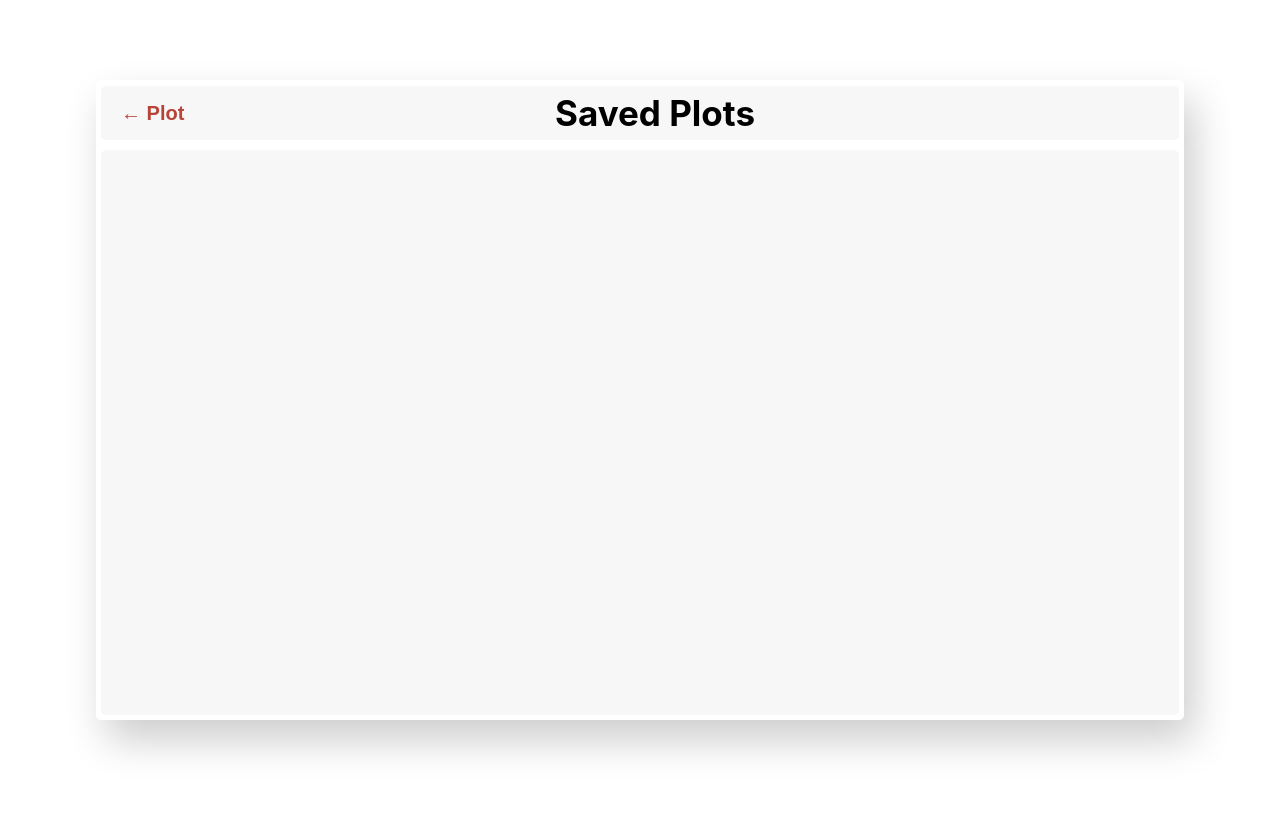
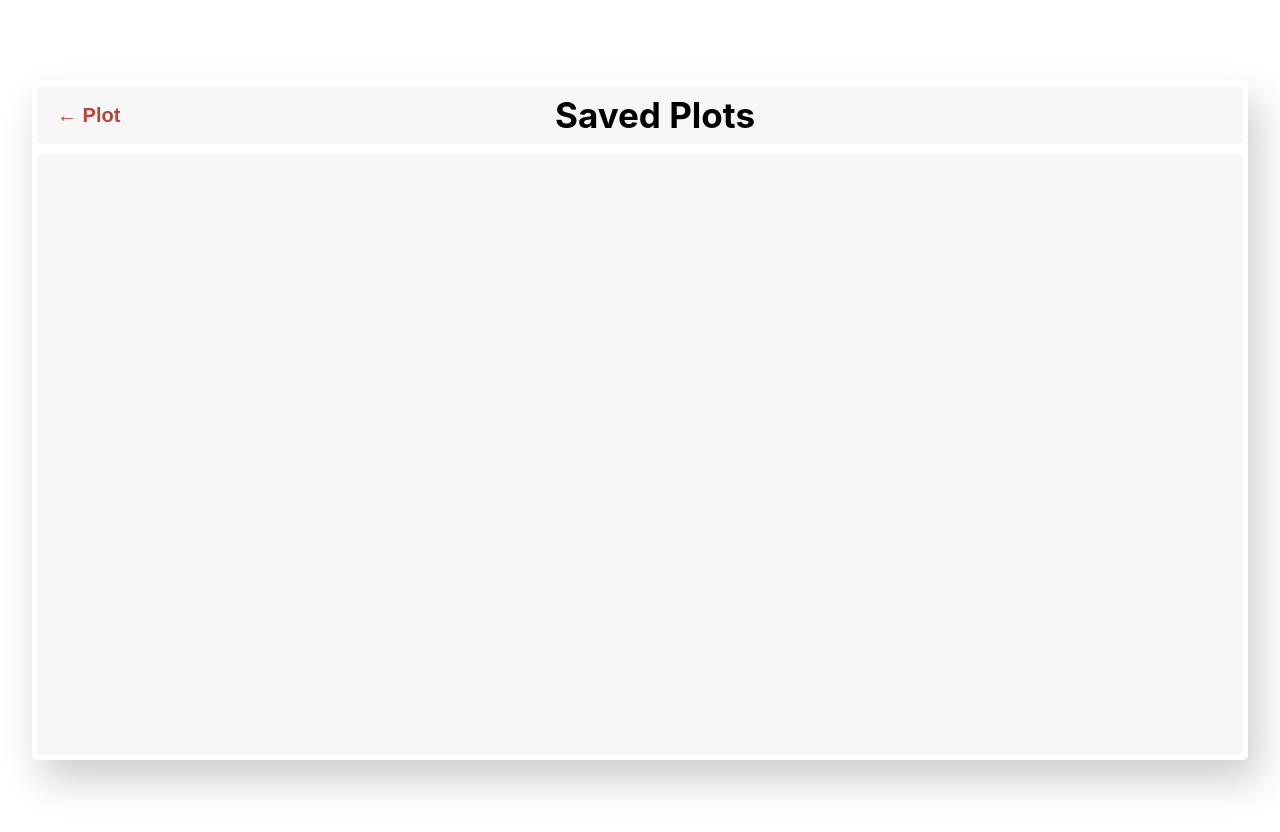
Before and after one commit to neirongkuifa/ScatterPlotDemo, a React (Create React App) app: page / in a window 1280 px wide. Shown: the top 832 px of the page. Before the commit the page ends 800 px from the top, so only its background shows below. Built offline with nearby package versions, Linux system fonts and the light colour scheme.

Commit message:
Start Draggable

```diff
--- a/src/components/PlotCard.jsx
+++ b/src/components/PlotCard.jsx
@@ -9,9 +9,26 @@ import {
 } from 'victory'
 
 function PlotCard(props) {
+	const handleDrag = e => {
+		e.dataTransfer.setData('from', props.id)
+		console.log(props.id)
+	}
+	const handleDrop = e => {
+		e.preventDefault()
+		console.log('To: ' + props.id)
+		console.log('From: ' + e.dataTransfer.getData('from'))
+	}
+
+	const handleDragOver = e => {
+		e.preventDefault()
+	}
+
 	return (
 		<div
 			draggable='true'
+			onDragStart={handleDrag}
+			onDragOver={handleDragOver}
+			onDrop={handleDrop}
 			className='card__content'
 			onClick={() =>
 				props.handleClick({
--- a/src/components/SavedPlots.jsx
+++ b/src/components/SavedPlots.jsx
@@ -39,6 +39,7 @@ function SavedPlots(props) {
 							<div className='card' key={i.id}>
 								<Suspense fallback={<div>Loading PlotCard...</div>}>
 									<PlotCard
+										id={i.id}
 										x={i.axisX}
 										y={i.axisY}
 										plotData={i.plotData}
--- a/src/css/style.css
+++ b/src/css/style.css
@@ -64,8 +64,8 @@ body {
 
 .chart {
   padding-top: 1px;
-  width: 85vw;
-  height: 80vh;
+  width: 95vw;
+  height: 85vh;
   margin: 5rem auto;
   border-radius: 5px;
   box-shadow: 1rem 2rem 4rem rgba(0, 0, 0, 0.2); }
--- a/src/sass/components/_chart.scss
+++ b/src/sass/components/_chart.scss
@@ -1,7 +1,7 @@
 .chart {
 	padding-top: 1px;
-	width: 85vw;
-	height: 80vh;
+	width: 95vw;
+	height: 85vh;
 	margin: 5rem auto;
 	border-radius: 5px;
 	box-shadow: 1rem 2rem 4rem rgba($color-black, 0.2);
```
